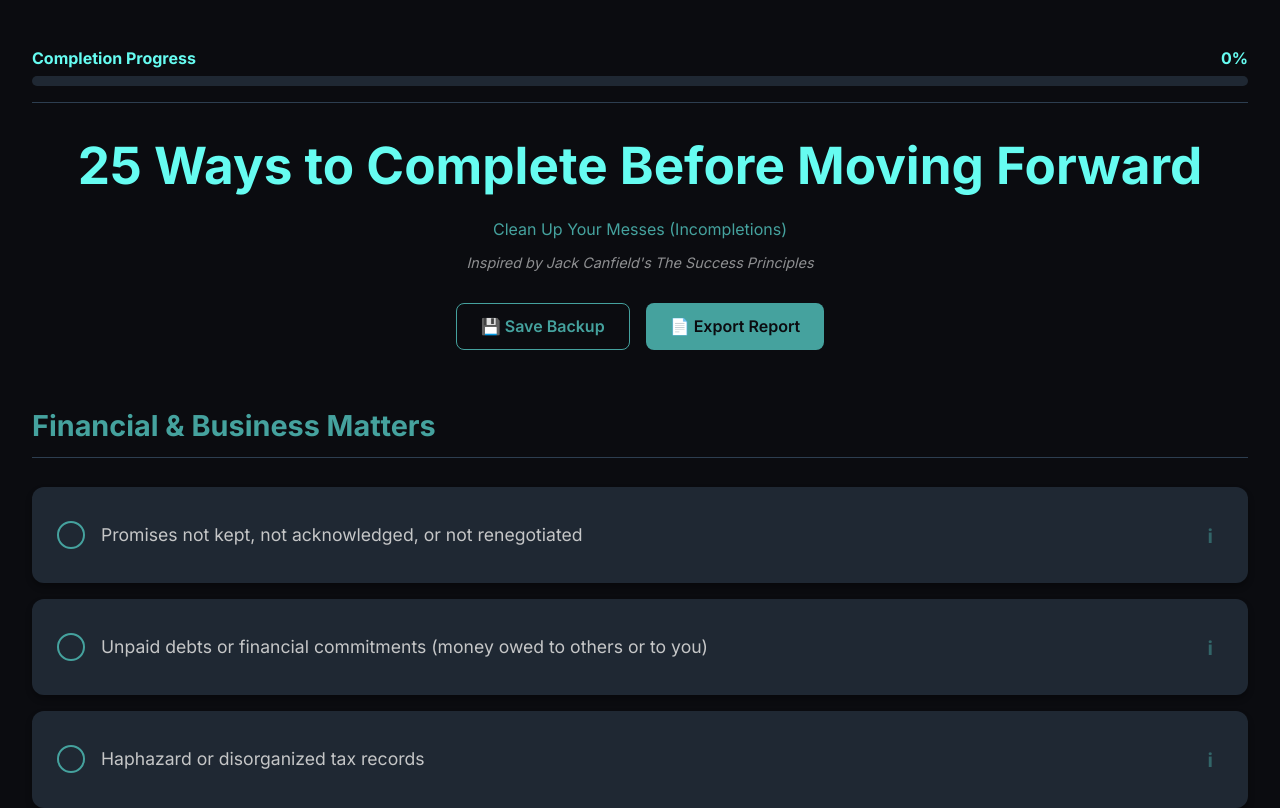
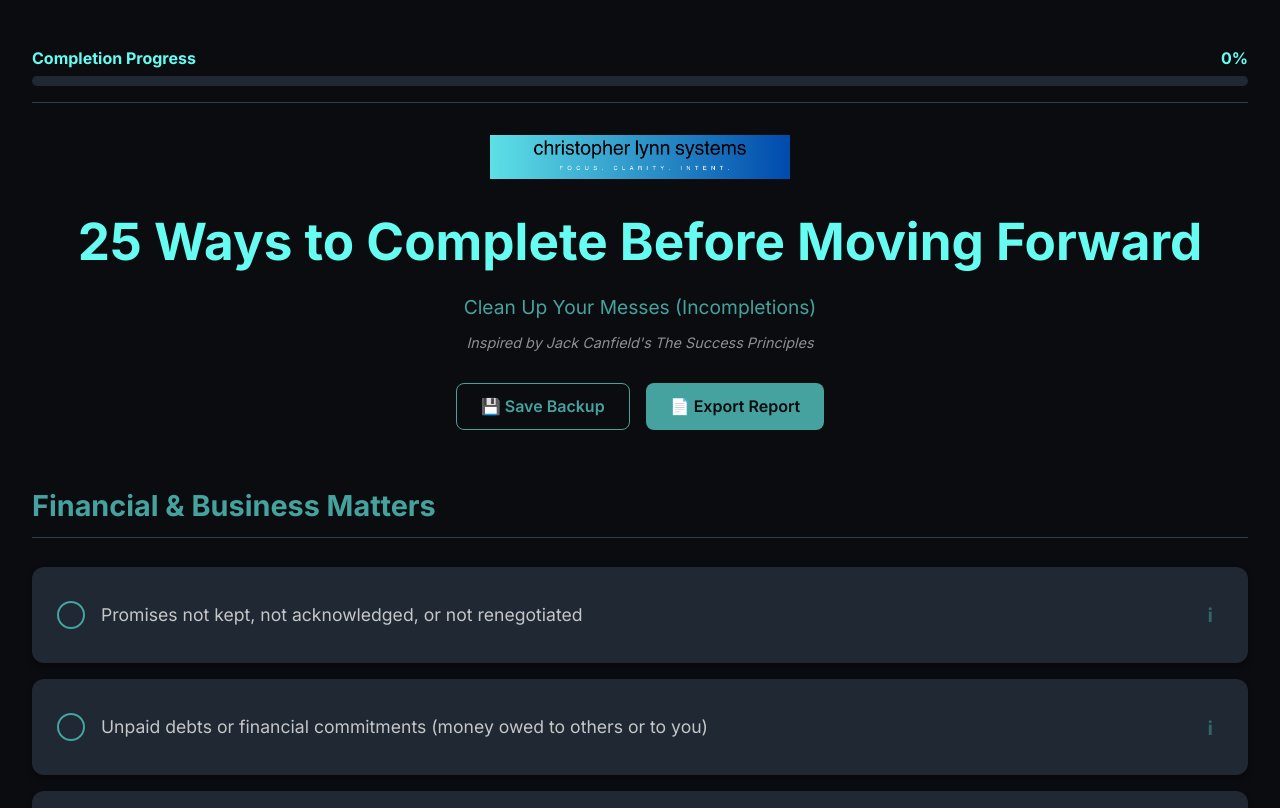
Before and after one commit to cdlmba/Completion-Checklist, a React (Vite) app: page / in a window 1280 px wide. Shown: the top 808 px of the page. Built offline with nearby package versions, Linux system fonts and the light colour scheme.

Commit message:
Update CanfieldIndex with styles and header image

```diff
--- a/src/App.jsx
+++ b/src/App.jsx
@@ -1,5 +1,6 @@
 import { useState, useEffect } from 'react'
 import { checklistData } from './data'
+import headerLogo from './assets/christopherlynnsystems_emailheader.png'
 import './index.css'
 
 function App() {
@@ -101,11 +102,12 @@ function App() {
       </div>
 
       <header>
+        <img src={headerLogo} alt="Christopher Lynn Systems" className="header-logo" />
         <h1>25 Ways to Complete Before Moving Forward</h1>
-        <p style={{ color: 'var(--accent-color)', marginBottom: '0.5rem' }}>
+        <p className="subtitle">
           Clean Up Your Messes (Incompletions)
         </p>
-        <p style={{ fontSize: '0.9rem', opacity: 0.7, marginBottom: '2rem', fontStyle: 'italic' }}>
+        <p className="citation">
           Inspired by Jack Canfield's <em>The Success Principles</em>
         </p>
 
@@ -162,23 +164,7 @@ function App() {
       </main>
 
       {progress === 100 && (
-        <div style={{
-          position: 'fixed',
-          bottom: '20px',
-          left: '50%',
-          transform: 'translateX(-50%)',
-          backgroundColor: 'var(--success-color)',
-          color: 'var(--bg-color)',
-          padding: '1rem 2rem',
-          borderRadius: '50px',
-          fontWeight: 'bold',
-          boxShadow: '0 10px 25px rgba(102, 252, 241, 0.5)',
-          animation: 'popIn 0.5s cubic-bezier(0.175, 0.885, 0.32, 1.275)',
-          zIndex: 1000,
-          textAlign: 'center',
-          width: '90%',
-          maxWidth: '400px'
-        }}>
+        <div className="success-toast">
           🎉 All Tasks Completed! You are ready to move forward.
         </div>
       )}
--- a/src/index.css
+++ b/src/index.css
@@ -275,3 +275,45 @@ button {
   transform: translateY(-2px);
   box-shadow: 0 4px 12px rgba(102, 252, 241, 0.1);
 }
+
+.header-logo {
+  max-width: 300px;
+  width: 100%;
+  height: auto;
+  margin-bottom: 1.5rem;
+  display: block;
+  margin-left: auto;
+  margin-right: auto;
+}
+
+.subtitle {
+  color: var(--accent-color);
+  margin-bottom: 0.5rem;
+  font-size: 1.2rem;
+  font-weight: 500;
+}
+
+.citation {
+  font-size: 0.9rem;
+  opacity: 0.7;
+  margin-bottom: 2rem;
+  font-style: italic;
+}
+
+.success-toast {
+  position: fixed;
+  bottom: 20px;
+  left: 50%;
+  transform: translateX(-50%);
+  background-color: var(--success-color);
+  color: var(--bg-color);
+  padding: 1rem 2rem;
+  border-radius: 50px;
+  font-weight: bold;
+  box-shadow: 0 10px 25px rgba(102, 252, 241, 0.5);
+  animation: popIn 0.5s cubic-bezier(0.175, 0.885, 0.32, 1.275);
+  z-index: 1000;
+  text-align: center;
+  width: 90%;
+  max-width: 400px;
+}
```
Also changed, not shown: src/assets/christopherlynnsystems_emailheader.png (added).
